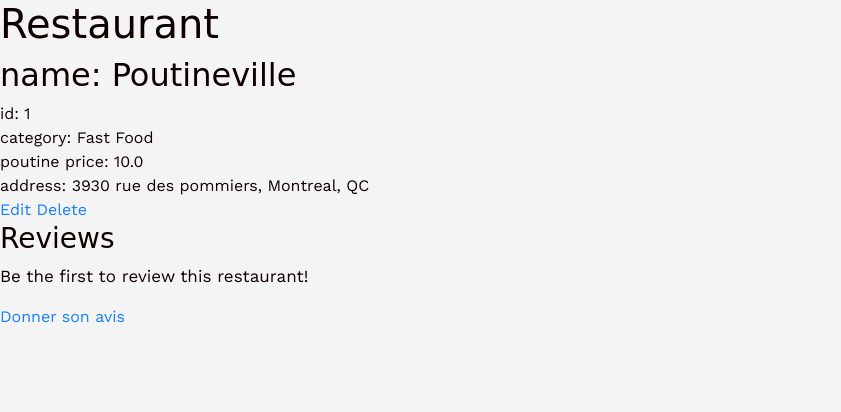
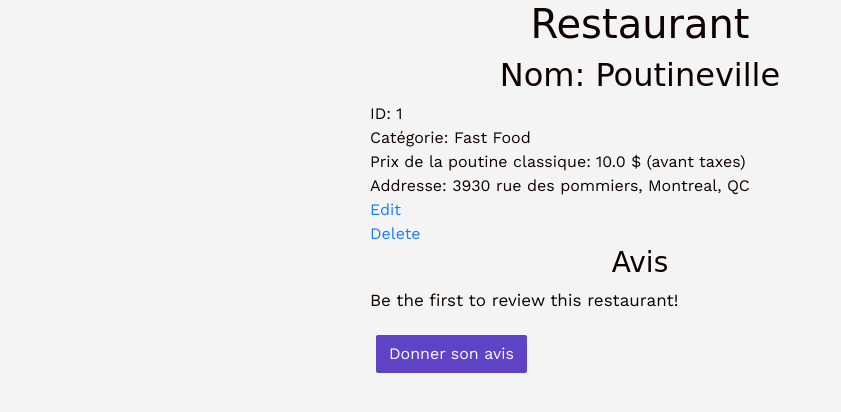
Before and after one commit to nicofraisse/rails-poutinerank, a Rails app: page /restaurants/1 in a window 1280 px wide. Shown: the part 59-471 px from the top of the page, without its empty margins (0-841 px from the left). Run offline with Rails 7, Linux system fonts and the light colour scheme; a user stored in the database is signed in; data comes from the database, SQL or seed files in the repository; data that the repository does not hold is empty; style sheets or scripts are compiled from the project's sources; some libraries are stand-ins or nearby versions; some web fonts are replaced.

Commit message:
better ux

```diff
--- a/app/controllers/restaurants_controller.rb
+++ b/app/controllers/restaurants_controller.rb
@@ -66,6 +66,6 @@ class RestaurantsController < ApplicationController
   private
 
   def restaurant_params
-    params.require(:restaurant).permit(:restaurant_id, :names, :category, :address, :poutine_price, :photo, :restaurant_category_id)
+    params.require(:restaurant).permit(:restaurant_id, :name, :category, :address, :poutine_price, :photo, :restaurant_category_id)
   end
 end
--- a/app/models/restaurant.rb
+++ b/app/models/restaurant.rb
@@ -15,7 +15,6 @@ class Restaurant < ApplicationRecord
 
   validates :address, presence: true
   validates :name, presence: true
-  validates :poutine_price, presence: true
   validates :restaurant_category_id, presence: true
 
   geocoded_by :address
--- a/app/views/restaurants/show.html.erb
+++ b/app/views/restaurants/show.html.erb
@@ -1,15 +1,23 @@
-<h1>Restaurant</h1>
+<h1 class="text-center">Restaurant</h1>
 
-<h2>name: <%= @restaurant.name %></h2>
-<div>id: <%= @restaurant.id %></div>
-<div>category: <%= @restaurant.restaurant_category.name %></div>
-<div>poutine price: <%= @restaurant.poutine_price %></div>
-<div>address: <%= @restaurant.address %></div>
+<div class="container">
+  <div class="row justify-content-center">
+    <div class="col-12 col-md-8 col-lg-6">
+
+      <h2 class="text-center">Nom: <%= @restaurant.name %></h2>
+      <div>ID: <%= @restaurant.id %></div>
+      <div>Catégorie: <%= @restaurant.restaurant_category.name %></div>
+      <div>Prix de la poutine classique: <%= @restaurant.poutine_price %> $ (avant taxes)</div>
+      <div>Addresse: <%= @restaurant.address %></div>
+      <%= cl_image_tag @restaurant.photo.key, height: 160, width: 240, crop: :fill unless @restaurant.photo.blank? %>
+      <div>
         <%= link_to 'Edit', edit_restaurant_path(@restaurant) %>
+
+      </div>
       <%= link_to 'Delete', restaurant_path(@restaurant), method: :delete, data: { confirm: "Are you sure?" } %>
       <br>
 
-<h3>Reviews</h3>
+      <h3 class="text-center">Avis</h3>
 
       <div id="reviews">
       <% if @reviews.blank? %>
@@ -29,11 +37,14 @@
               <% end %>
             </div>
           </div>
-
           <br>
         <% end %>
       <% end %>
       </div>
       <tr>
 
-<%= link_to 'Donner son avis', new_restaurant_review_path(@restaurant, @review) %>
+      <%= link_to 'Donner son avis', new_restaurant_review_path(@restaurant, @review), class: "btn btn-main-action" %>
+
+    </div>
+  </div>
+</div>
```
Also changed, not shown: app/views/pages/home.html.erb (+4 -3 lines), app/views/restaurants/_form.html.erb (+4 -4 lines). Lines whose indentation alone changed are shown as unchanged.
